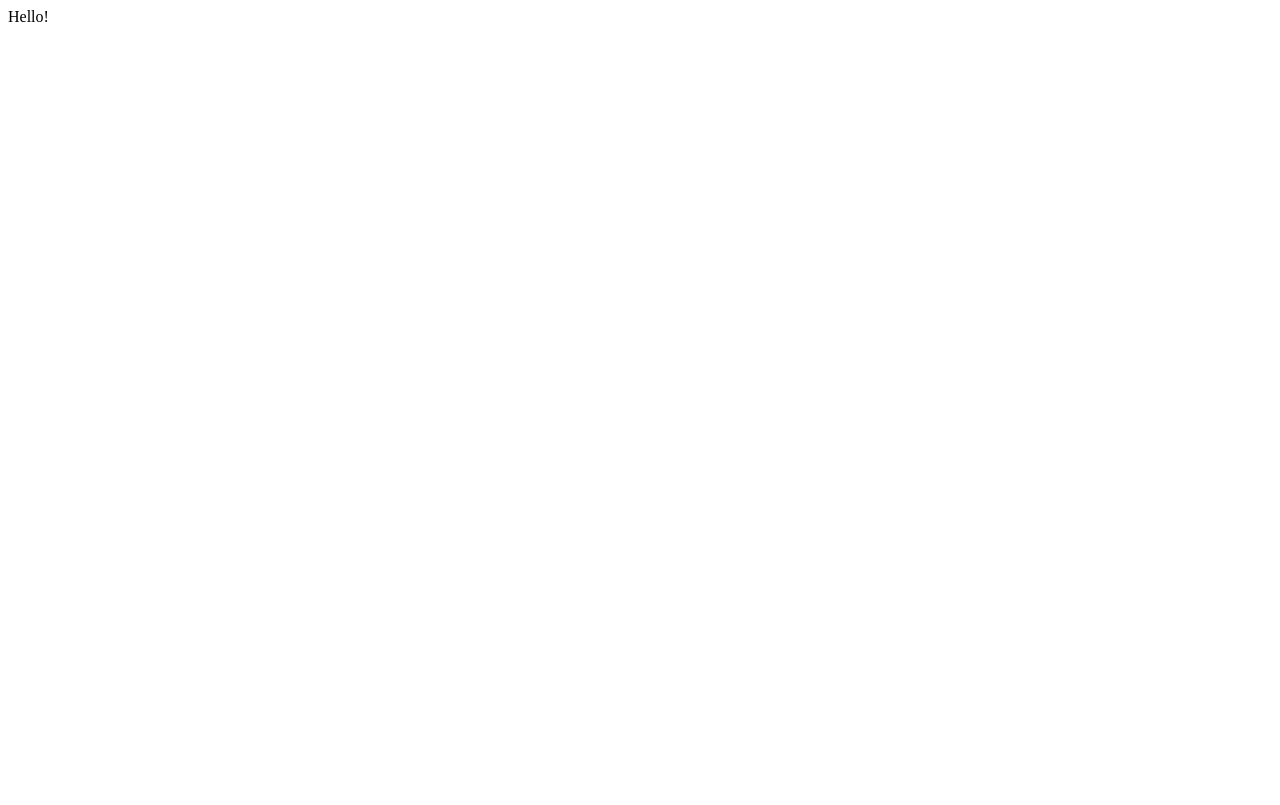
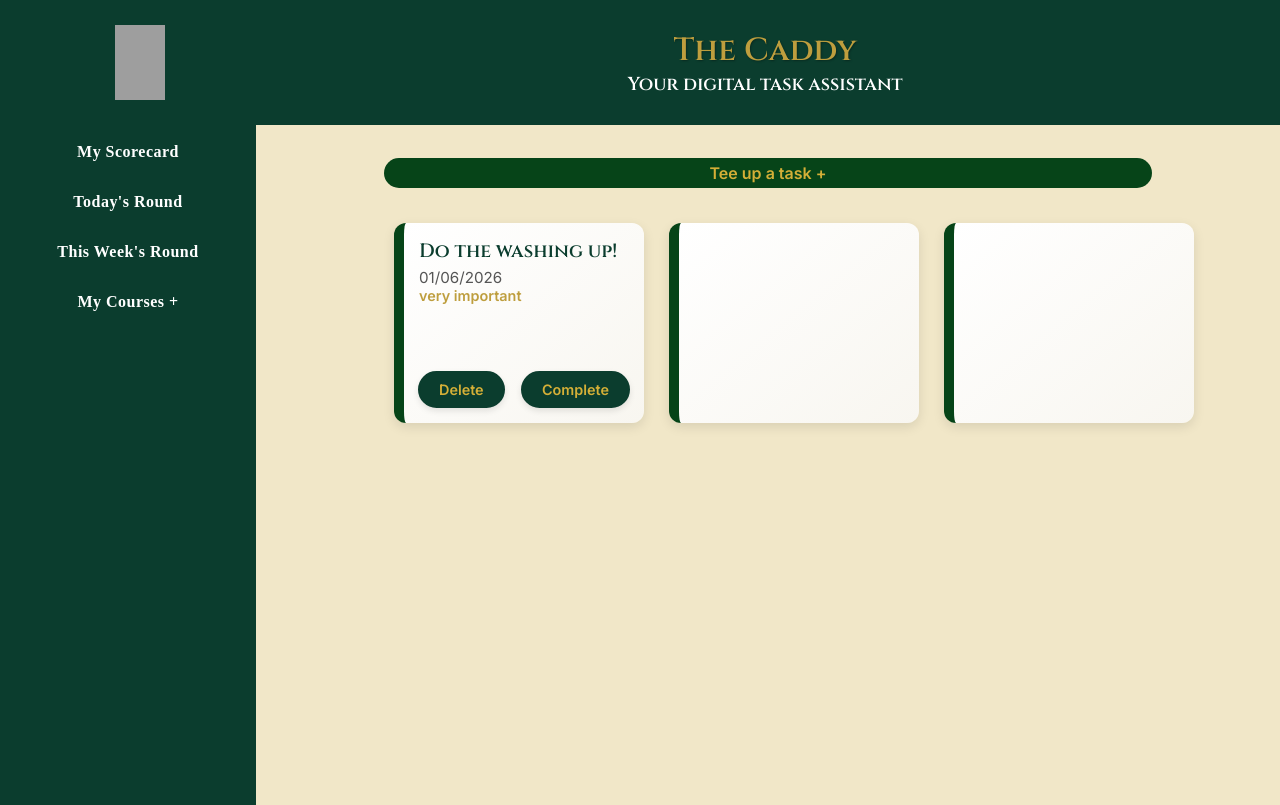
Before and after one commit to JDoy5519/to-do, a website built with webpack: page src/template.html in a window 1280 px wide. Built offline with nearby package versions, Linux system fonts and the light colour scheme; grey boxes are pictures that could not be loaded.

Commit message:
set up the style overview of the page

```diff
--- a/src/index.js
+++ b/src/index.js
@@ -1 +1,16 @@
 import storageAvailable from "./storage.js";
+import Task from "./task.js";
+import Project from "./project.js";
+import taskPage from "./task-page.js";
+import './styles.css'
+
+taskPage();
+
+const doWashing = new Task("Do the washing", "I really need to do the washing today", "01/06/2000", "very important", "Daily Tasks");
+const defaultProject = new Project("Default");
+
+console.log(defaultProject);
+
+doWashing.addToProject(defaultProject.toDo);
+console.log(defaultProject);
+console.log(doWashing);
--- /dev/null
+++ b/src/project.js
@@ -0,0 +1,6 @@
+export default class Project {
+    constructor(title) {
+        this.toDo = [];
+        this.title = title;
+    }
+}
--- /dev/null
+++ b/src/styles.css
@@ -0,0 +1,250 @@
+/* === RESET & BASE STYLES === */
+* {
+  margin: 0;
+  padding: 0;
+  box-sizing: border-box;
+}
+
+html {
+  font-size: 16px;
+  -webkit-font-smoothing: antialiased;
+  -moz-osx-font-smoothing: grayscale;
+}
+
+body {
+  font-family: 'Inter', sans-serif;
+}
+
+h1, h2, h3 {
+  font-family: 'Cinzel', serif;
+  color: #0B3D2E;
+}
+
+/* Sidebar Items */
+.sidebar-holder div {
+  font-family: 'Cinzel', serif;
+}
+
+/* Buttons, Task Text */
+button, .task {
+  font-family: 'Inter', sans-serif;
+}
+
+/* === LISTS & LINKS === */
+ul, ol {
+  list-style: none;
+}
+
+a {
+  text-decoration: none;
+  color: inherit;
+}
+
+/* === FORM ELEMENTS === */
+input,
+textarea,
+select,
+button {
+  font: inherit;
+  background: none;
+  border: none;
+  outline: none;
+}
+
+/* === MEDIA === */
+img {
+  max-width: 100%;
+  display: block;
+}
+
+/* === LAYOUT === */
+#content {
+  height: 100vh;
+  width: 100vw;
+  display: grid;
+  grid-template-rows: 1fr 7fr;
+}
+
+/* Header + Main container split */
+.top-div-container, .bottom-div-container {
+  display: grid;
+  grid-template-columns: 1fr 4fr;
+  grid-template-rows: 1fr;
+  align-items: center;
+}
+
+/* === HEADER === */
+.top-div-container {
+  background-color: #0B3D2E;
+  color: #FFFFFF;
+  box-shadow: 0 2px 4px rgba(0, 0, 0, 0.06);
+  padding: 15px;
+}
+
+.top-div h1 {
+  color: #BE9E3E;
+  text-shadow: 1px 1px 2px rgba(0, 0, 0, 0.3);
+}
+
+.top-div h3 {
+  color: #FFFFFF;
+}
+
+/* === MAIN AREA BACKGROUND === */
+.bottom-div-container {
+  background-color: #F1E7C8;
+}
+
+/* Flex containers inside header/main split */
+.top-div, .bottom-div {
+  display: flex;
+  flex-direction: column;
+  justify-content: center;
+  align-items: center;
+}
+
+/* === LOGO === */
+.logo-img {
+  height: 75px;
+  width: 50px;
+}
+
+#logo {
+  display: flex;
+  align-items: center;
+  padding: 10px;
+}
+
+/* === SIDEBAR === */
+.sidebar-holder {
+  background-color: #0B3D2E;
+  height: 85vh;
+  width: 100%;
+  display: flex;
+  flex-direction: column;
+  align-items: center;
+  justify-content: flex-start;
+  gap: 2vh;
+  padding: 10px;
+}
+
+.sidebar-holder div {
+  color: #FFFFFF;
+  font-family: 'Playfair Display', serif;
+  font-weight: 600;
+  font-size: 1rem;
+  letter-spacing: 0.03em;
+  padding: 0.5rem 1rem;
+  border-radius: 6px;
+  transition: background-color 0.3s, color 0.3s;
+  cursor: pointer;
+}
+
+.sidebar-holder div:hover {
+  background-color: #064418;
+  color: #D4AF37;
+}
+
+/* === MAIN === */
+
+#tasks {
+  height: 80vh;
+  width: 60vw;
+  display: grid;
+  align-items: center;
+  color: #D4AF37;
+}
+
+.task {
+  border-radius: 20px;
+  font-weight: 800;
+  max-width: 100%;
+  min-width: 400px;
+  height: 30px;
+  padding: 5px;
+  background-color: #064418;
+  text-align: center;
+}
+
+.card-holder {
+  display: grid;
+  grid-template-columns: repeat(3, 1fr);
+  grid-row: repeat(auto-fit, 200px);
+  gap: 25px;
+  height: 70vh;
+  width: 60vw;
+  padding: 10px;
+}
+
+.card {
+  height: 200px;
+  min-width: 250px;
+  flex: 1;
+  border-left: 10px solid #064418;
+  border-radius: 12px;
+  background: linear-gradient(to bottom right, #FFFFFF, #F8F6F0);
+  box-shadow: 0 4px 12px rgba(0, 0, 0, 0.1);
+  display: flex;
+  flex-direction: column;
+  justify-content: space-between;
+  padding: 15px;
+  transition: transform 0.2s ease, box-shadow 0.2s ease;
+}
+
+.card:hover {
+  transform: translateY(-5px);
+  box-shadow: 0 6px 20px rgba(0, 0, 0, 0.15);
+}
+
+.card h2 {
+  font-size: 1.2rem;
+  color: #0B3D2E;
+  margin-bottom: 0.25rem;
+}
+
+.card span {
+  font-size: 0.95rem;
+  color: #555;
+}
+
+.card div {
+  font-size: 0.9rem;
+  color: #BE9E3E;
+  font-weight: 600;
+}
+
+/* === BUTTON CONTAINER === */
+.button-container {
+  display: flex;
+  justify-content: center;
+  gap: 1rem;
+  margin-top: auto;
+  padding-top: 10px;
+}
+
+/* === REFINED BUTTON STYLES === */
+button {
+  font-family: 'Inter', sans-serif;
+  font-weight: 600;
+  font-size: 0.9rem;
+  background-color: #0B3D2E;
+  color: #D4AF37;
+  padding: 0.5rem 1.2rem;
+  border-radius: 999px;
+  border: 2px solid #0B3D2E;
+  box-shadow: 0 3px 6px rgba(0, 0, 0, 0.1);
+  transition: background-color 0.3s ease, color 0.3s ease, transform 0.15s ease, box-shadow 0.2s;
+  cursor: pointer;
+}
+
+button:hover {
+  background-color: #064418;
+  color: #F7E8A0;
+  transform: translateY(-2px);
+  box-shadow: 0 6px 12px rgba(0, 0, 0, 0.2);
+}
+
+button:active {
+  transform: scale(0.97);
+  box-shadow: 0 2px 4px rgba(0, 0, 0, 0.1);
+}
--- /dev/null
+++ b/src/task-page.js
@@ -0,0 +1,93 @@
+import logoImg from "./images/logo.png";
+
+export default function taskPage() {
+  const contentHolder = document.querySelector('#content');
+  if (!contentHolder) return;
+
+  const topDiv = document.createElement('div');
+  topDiv.className = 'top-div-container';
+
+  const bottomDiv = document.createElement('div');
+  bottomDiv.className = 'bottom-div-container';
+
+  const logoDiv = document.createElement('div');
+  logoDiv.className = 'top-div';
+  logoDiv.id = 'logo'
+
+  const img = document.createElement('img');
+  img.src = logoImg;
+  img.alt = 'Logo';
+  img.className = 'logo-img';
+
+  logoDiv.appendChild(img);
+
+  const titleDiv = document.createElement('div');
+  titleDiv.className = 'top-div';
+  titleDiv.innerHTML = `
+    <h1>The Caddy</h1>
+    <h3>Your digital task assistant</h3>
+  `;
+
+  const sidebarDiv = document.createElement('div');
+  sidebarDiv.className = 'bottom-div';
+  sidebarDiv.id = 'sidebar'
+  const sidebar = document.createElement('div');
+  sidebar.className = 'sidebar-holder';
+  const myScorecard = document.createElement('div');
+  myScorecard.textContent = "My Scorecard";
+  const roundToday = document.createElement('div');
+  roundToday.textContent = "Today's Round";
+  const roundWeek = document.createElement('div');
+  roundWeek.textContent = "This Week's Round";
+  const myCourse = document.createElement('div');
+  myCourse.textContent = "My Courses +";
+  sidebarDiv.appendChild(sidebar);
+  sidebar.append(myScorecard, roundToday, roundWeek, myCourse);
+
+
+  const mainDiv = document.createElement('div');
+  mainDiv.className = 'bottom-div';
+  mainDiv.id = 'main';
+  const taskHolder = document.createElement('div');
+  taskHolder.id = 'tasks';
+  const addTask = document.createElement('div');
+  addTask.className = 'task'
+  addTask.textContent = 'Tee up a task +'
+  const cardHolder = document.createElement('div');
+  cardHolder.className = 'card-holder';
+  const card = document.createElement('div');
+  card.className = 'card';
+  const title = document.createElement('h2');
+  title.textContent = "Do the washing up!";
+  const dueDate = document.createElement('span');
+  dueDate.textContent = "01/06/2026";
+  const priority = document.createElement('div');
+  priority.textContent = "very important"
+  const buttonContainer = document.createElement('div');
+  buttonContainer.className = 'button-container';
+  const deleteButton = document.createElement("button");
+  deleteButton.textContent = "Delete"
+  const completeButton = document.createElement("button");
+  completeButton.textContent = "Complete";
+  const card2 = document.createElement('div');
+  card2.className = 'card';
+  const card3 = document.createElement('div');
+  card3.className = 'card';
+
+
+  topDiv.appendChild(logoDiv);
+  topDiv.appendChild(titleDiv);
+  bottomDiv.appendChild(sidebarDiv);
+  bottomDiv.appendChild(mainDiv);
+  mainDiv.appendChild(taskHolder);
+  taskHolder.appendChild(addTask);
+  taskHolder.appendChild(cardHolder);
+  cardHolder.appendChild(card);
+  cardHolder.appendChild(card2);
+  cardHolder.appendChild(card3);
+  card.append(title, dueDate, priority,buttonContainer);
+  buttonContainer.append(deleteButton, completeButton);
+
+  contentHolder.appendChild(topDiv);
+  contentHolder.appendChild(bottomDiv);
+}
--- /dev/null
+++ b/src/task.js
@@ -0,0 +1,15 @@
+export default class Task {
+    constructor(title, description, dueDate, priority, project) {
+        this.title = title;
+        this.description = description;
+        this.dueDate = dueDate;
+        this.priority = priority;
+        this.project = project;
+    }
+
+    addToProject(projectArray) {
+        projectArray.push(this);
+        return projectArray;
+        //here the project array will be project.toDo
+    }
+ }
--- a/src/template.html
+++ b/src/template.html
@@ -3,11 +3,11 @@
 <head>
     <meta charset="UTF-8">
     <meta name="viewport" content="width=device-width, initial-scale=1.0">
-    <title>Document</title>
+    <title>The Caddy</title>
+    <link href="https://fonts.googleapis.com/css2?family=Cinzel:wght@600&family=Inter:wght@400;600&display=swap" rel="stylesheet">
 </head>
 <body>
     <div id="content">
-        Hello!
     </div>
 </body>
 </html>
```
Also changed, not shown: 1 other file.
